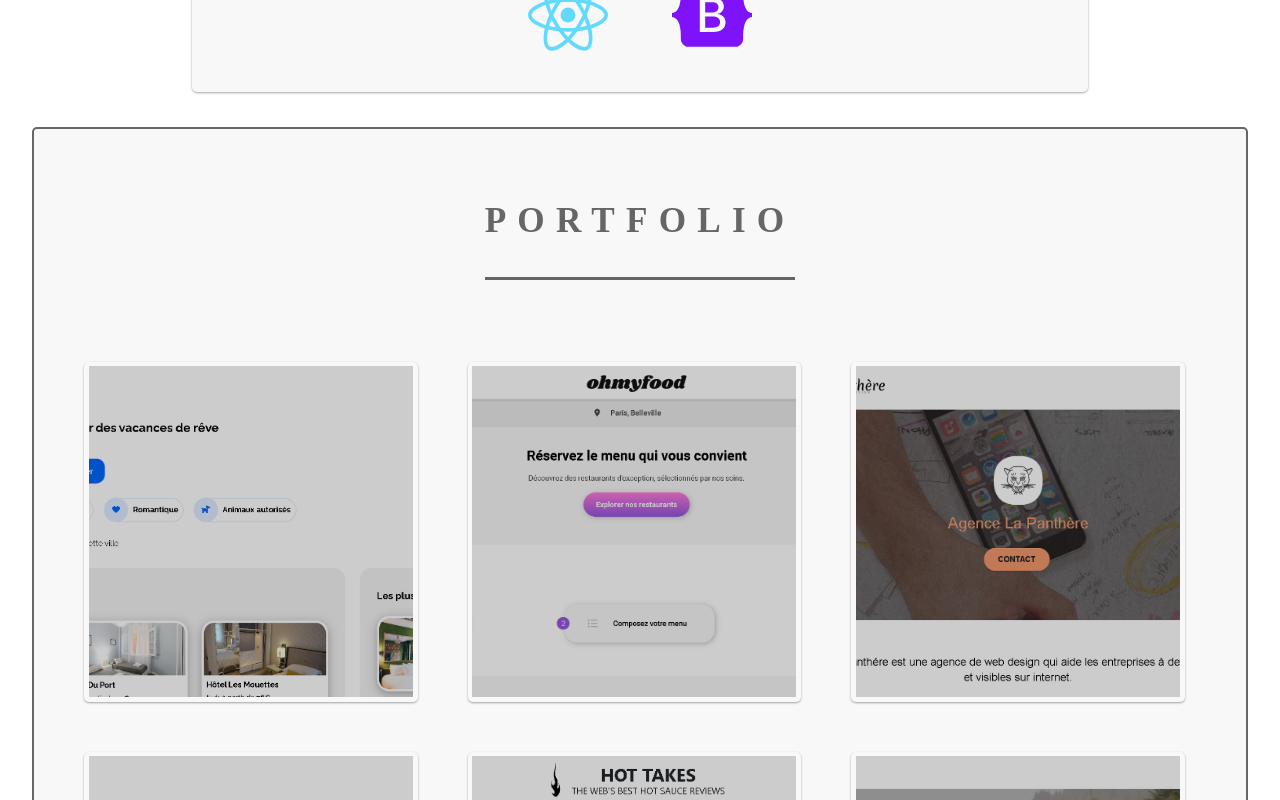
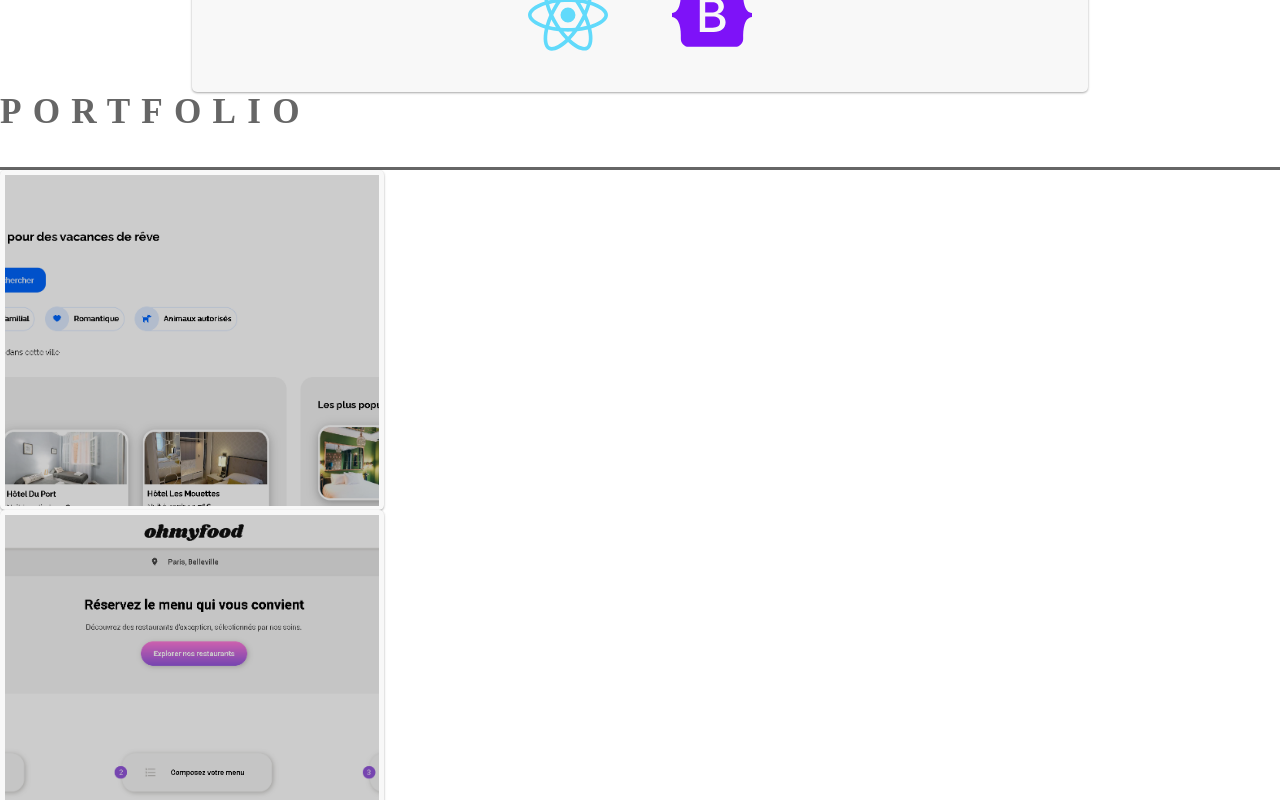
Before and after one commit to davidotch/portfolio, a React (Create React App) app: page / in a window 1280 px wide. Shown: the part 2920-3720 px from the top of the page. Built offline with nearby package versions, Linux system fonts and the light colour scheme; a web font is replaced by a local one.

Commit message:
delete files

```diff
--- a/src/sass/components/_gallery.scss
+++ /dev/null
@@ -1,32 +0,0 @@
-.gallery {
-    width: 95%;
-    margin: 2.2em auto;
-    @include flex(column);
-    // text-align: center;
-    gap: 2em;
-    border-radius: 5px;
-    border: 2px solid #666;
-    background-color: #f8f8f8;
-    &_project {
-        display: flex;
-        flex-wrap: wrap;
-        gap: 50px;
-        background-color: #f8f8f8;
-        padding: 50px;
-        width: 100%;
-        margin: 0 auto;
-        @media screen and (max-width: 1157px) {
-            gap: 45px;
-        }
-        @media screen and (max-width: 500px) {
-            gap: 20px;
-            padding: 0;
-        }
-    }
-}
-
-#project {
-    display: block;
-    height: 40px;
-    visibility: hidden;
-}
--- a/src/sass/main.scss
+++ b/src/sass/main.scss
@@ -3,6 +3,5 @@
 
 @import './components/footer';
 
-// @import './components/card';
-@import './components/gallery';
+// @import './components/gallery';
 @import './components/pageNotFound';
```
